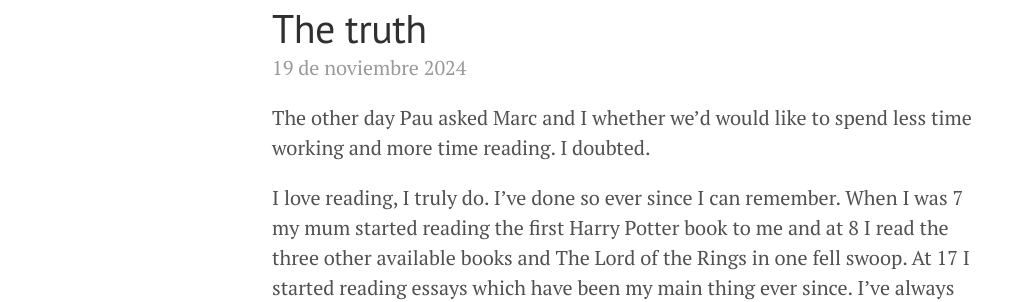
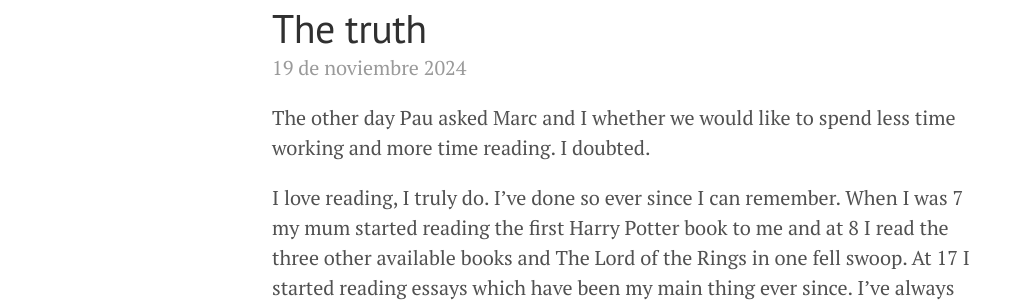
Before and after one commit to rbarbadillo/rbarbadillo.github.io, a Jekyll site: the page built from _posts/2024-11-19-the-truth.md, in a window 1280 px wide. Shown: the part 129-431 px from the top of the page, without its empty margins (8-1027 px from the left). Built offline with Jekyll 4.4.1, drawn with Linux system fonts in a browser that asks for light colours.

```diff
--- a/_posts/2024-11-19-the-truth.md
+++ b/_posts/2024-11-19-the-truth.md
@@ -6,7 +6,7 @@ excerpt:
 date: 2024-11-19
 ---
 
-The other day Pau asked Marc and I whether we’d would like to spend less time working and more time reading. I doubted.
+The other day Pau asked Marc and I whether we would like to spend less time working and more time reading. I doubted.
 
 I love reading, I truly do. I’ve done so ever since I can remember. When I was 7 my mum started reading the first Harry Potter book to me and at 8 I read the three other available books and The Lord of the Rings in one fell swoop. At 17 I started reading essays which have been my main thing ever since.
 I’ve always been afraid of “just reading” though, being one of those people who talks about things but does not do. Even today, this is one of my biggest impostor’s syndrome paranoias.
```
